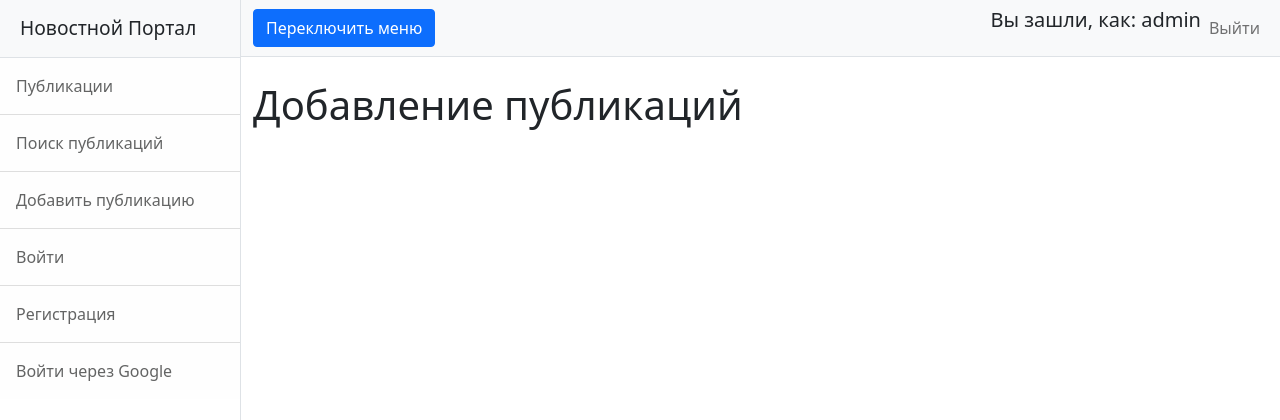
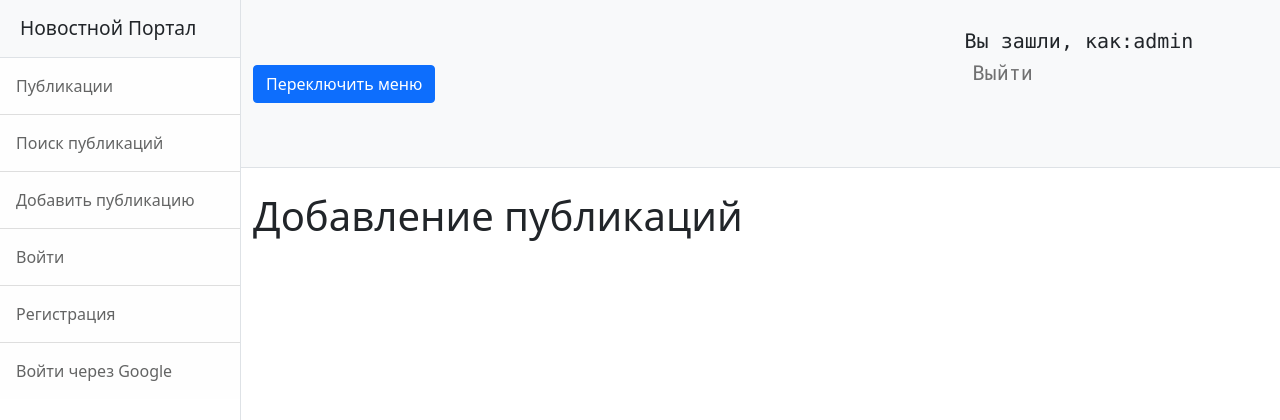
Before and after one commit to nw371/NP6_old, a Django app: page /add/ in a window 1280 px wide. Shown: the top 420 px of the page. Run offline with Django 3.2, Linux system fonts and the light colour scheme; a user stored in the database is signed in; some libraries are stand-ins or nearby versions.

Commit message:
Understood better how views works and updated template

```diff
--- a/templates/flatpages/default.html
+++ b/templates/flatpages/default.html
@@ -35,19 +35,23 @@
                     <div class="container-fluid">
                         <button class="btn btn-primary" id="sidebarToggle">Переключить меню</button>
                         <button class="navbar-toggler" type="button" data-bs-toggle="collapse" data-bs-target="#navbarSupportedContent" aria-controls="navbarSupportedContent" aria-expanded="false" aria-label="Toggle navigation"><span class="navbar-toggler-icon"></span></button>
+
                         <div class="collapse navbar-collapse" id="navbarSupportedContent">
+                        {% if is_not_author %}
+                                <button> <a class="btn btn-primary" href="/sign/upgrade/"> Записаться в словоблуды!</a> </button>
+                        {% endif %}
+                            <ul class="navbar-nav ms-auto mt-2 mt-lg-0">
 
-                            <ul class="navbar-nav ms-auto mt-2 mt-lg-0">
-                            {% if is_not_author %}
-                                <button> <a href="/sign/upgrade/"> Записаться в словоблуды!</a> </button>
-                            {% endif %}
                                 {% if request.user.username %}
-                                <h5>Вы зашли, как: {{request.user.username}}</h5>
+                                <pre>
+                                <h5>Вы зашли, как:{{request.user.username}} <a class="nav-link" href="/sign/logout/">Выйти</a></h5>
+                                    </pre>
                                 {% else %}
-                                <h5>Вы зашли, как: гость</h5>
+
+                                <h5>Вы зашли, как: Гость <br><a class="nav-link" href="/sign/login/">Войти</a></h5>
+
                                 {% endif %}
 
-                                <li class="nav-item active"><a class="nav-link" href="/sign/logout/">Выйти</a></li>
                                 <li class="nav-item dropdown">
 <!--                                    <a class="nav-link dropdown-toggle" id="navbarDropdown" href="#" role="button" data-bs-toggle="dropdown" aria-haspopup="true" aria-expanded="false"></a>-->
                                     <div class="dropdown-menu dropdown-menu-end" aria-labelledby="navbarDropdown">
```
Also changed, not shown: db.sqlite3.
